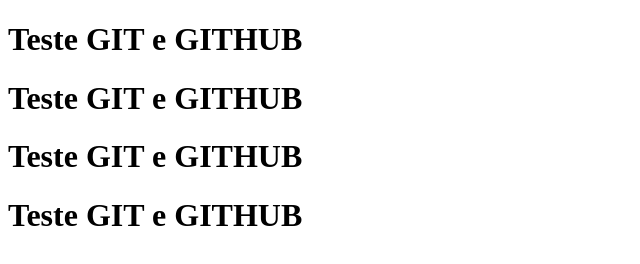
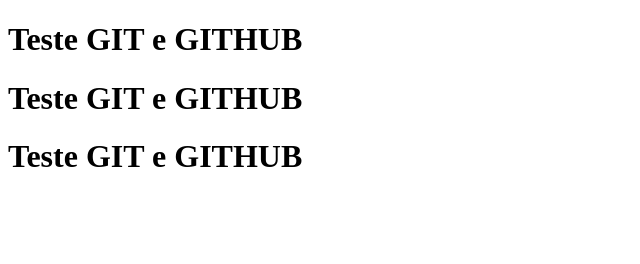
Before and after one commit to Alcineide/Conecta, a plain HTML site: page index.html in a window 1280 px wide. Shown: the whole page, without its empty margins (0-640 px from the left). Drawn offline with Linux system fonts and the light colour scheme.

Commit message:
Alteração arquivo

```diff
--- a/index.html
+++ b/index.html
@@ -10,7 +10,6 @@
     <h1>Teste GIT e GITHUB</h1>
     <h1>Teste GIT e GITHUB</h1>
     <h1>Teste GIT e GITHUB</h1>
-    <h1>Teste GIT e GITHUB</h1>
 </body>
 
 </html>
```
